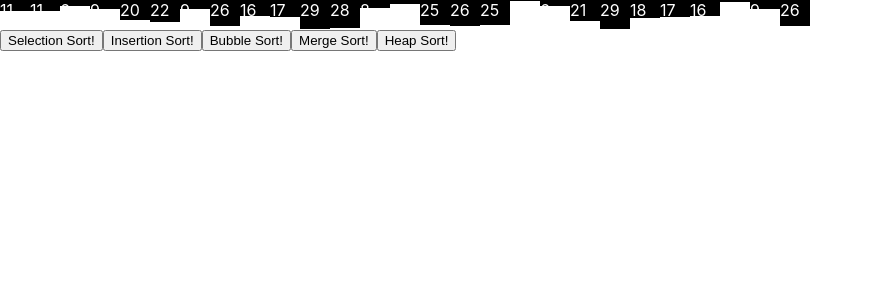
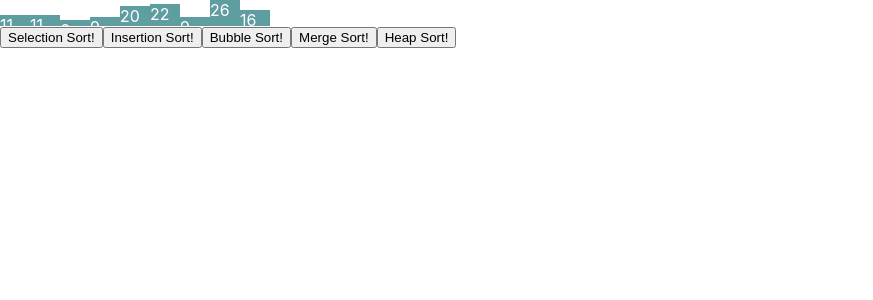
Before and after one commit to potatokim/sort-visualiser, a React (Create React App) app: page / in a window 1280 px wide. Shown: the top 300 px of the page, without its empty margins (0-873 px from the left). Built offline with nearby package versions, Linux system fonts and the light colour scheme.

Commit message:
Improved insertion + implemented selection.

```diff
--- a/src/index.css
+++ b/src/index.css
@@ -11,3 +11,15 @@ code {
   font-family: source-code-pro, Menlo, Monaco, Consolas, 'Courier New',
     monospace;
 }
+
+.array-component {
+  display: flex;
+  align-items: flex-end;
+}
+
+.array-element-component {
+  display: inline-block;
+  width: 30px;
+  color: white;
+  background-color: cadetblue;
+}
--- a/src/index.tsx
+++ b/src/index.tsx
@@ -8,14 +8,14 @@ interface IArrayElementComponent {
 }
 const ArrayElementComponent = ({ value } : IArrayElementComponent) => {
     const style = {
-        display: "inline-block",
-        width: 30,
+        // display: "inline-block",
+        // width: 30,
         height: value,
-        color: "white",
-        backgroundColor: "black"
+        // color: "white",
+        // backgroundColor: "black"
     };
     return (
-        <div style={style}>{value}</div>
+        <div className="array-element-component" style={style}>{value}</div>
     );
 };
 
@@ -25,7 +25,7 @@ interface IArrayComponent {
 
 const ArrayComponent = ({ data } : IArrayComponent) => {
     return (
-        <div>
+        <div className="array-component">
             {data.map((e, i) =>  <ArrayElementComponent key={i} value={e} />)}
         </div>
     );
@@ -34,7 +34,7 @@ const ArrayComponent = ({ data } : IArrayComponent) => {
 // set up app component
 const App = () => {
     // set up constants
-    const MAX_ARRAY_SIZE = 30;
+    const MAX_ARRAY_SIZE = 10;
     const MAX_ARRAY_VAL = 30;
 
     // set up array state hook
--- a/src/sortingAlgorithms.ts
+++ b/src/sortingAlgorithms.ts
@@ -1,22 +1,48 @@
 // TODO: set up tests that results are sorted
-const insertionSort = (array : number[]) => {
+const selectionSort = (array : number[]) => {
     console.log("initial: ", array);
-    for (let i : number = 1; i < array.length; i++) {
-        let curr : number = array[i];
-        for (let j : number = 0; j < i; j++) {
-            if (curr < array[j]) {
-                for (let k : number = i; k > j; k--) array[k] = array[k-1];
-                array[j] = curr;
-                break;
-            }
-        }
+    for (let i : number = 0; i < array.length; i++) {
+        let curr = array[i];
+        let minIdx = findMinIdx(array, i, array.length);
+        array[i] = array[minIdx];
+        array[minIdx] = curr;
     }
     console.log("sorted: ", array);
     return array;
 };
 
-const selectionSort = (array : number[]) => {
-    // TODO: implement
+const findMinIdx = (array : number[], start : number, end : number) => {
+    // careful when 2 variables are tied together
+    let minIdx = start;
+    let min = array[start];
+    for (let i : number = start; i < end; i++) {
+        if (array[i] < min) {
+            minIdx = i;
+            min = array[i];
+        }
+    }
+    return minIdx;
+};
+
+const insertionSort = (array : number[]) => {
+    console.log("initial: ", array);
+    for (let i : number = 1; i < array.length; i++) {
+        let curr : number = array[i];
+        // for (let j : number = 0; j < i; j++) {
+        //     if (curr < array[j]) {
+        //         for (let k : number = i; k > j; k--) array[k] = array[k-1];
+        //         array[j] = curr;
+        //         break;
+        //     }
+        // }
+        let j : number = i - 1;
+        while (j >= 0 && array[j] > curr) {
+            array[j+1] = array[j];
+            j--;
+        }
+        array[j+1] = curr;
+    }
+    console.log("sorted: ", array);
     return array;
 };
 
```
